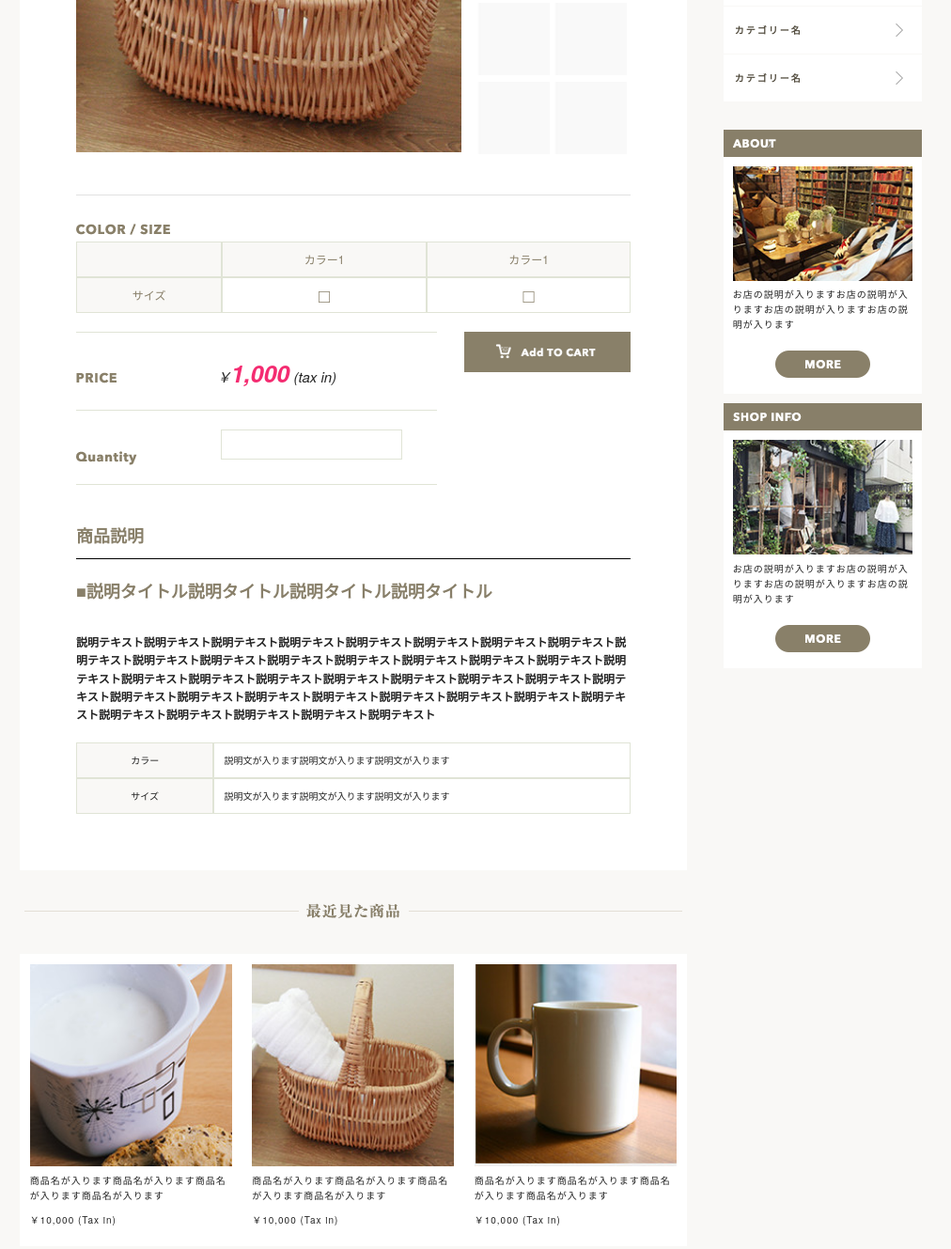
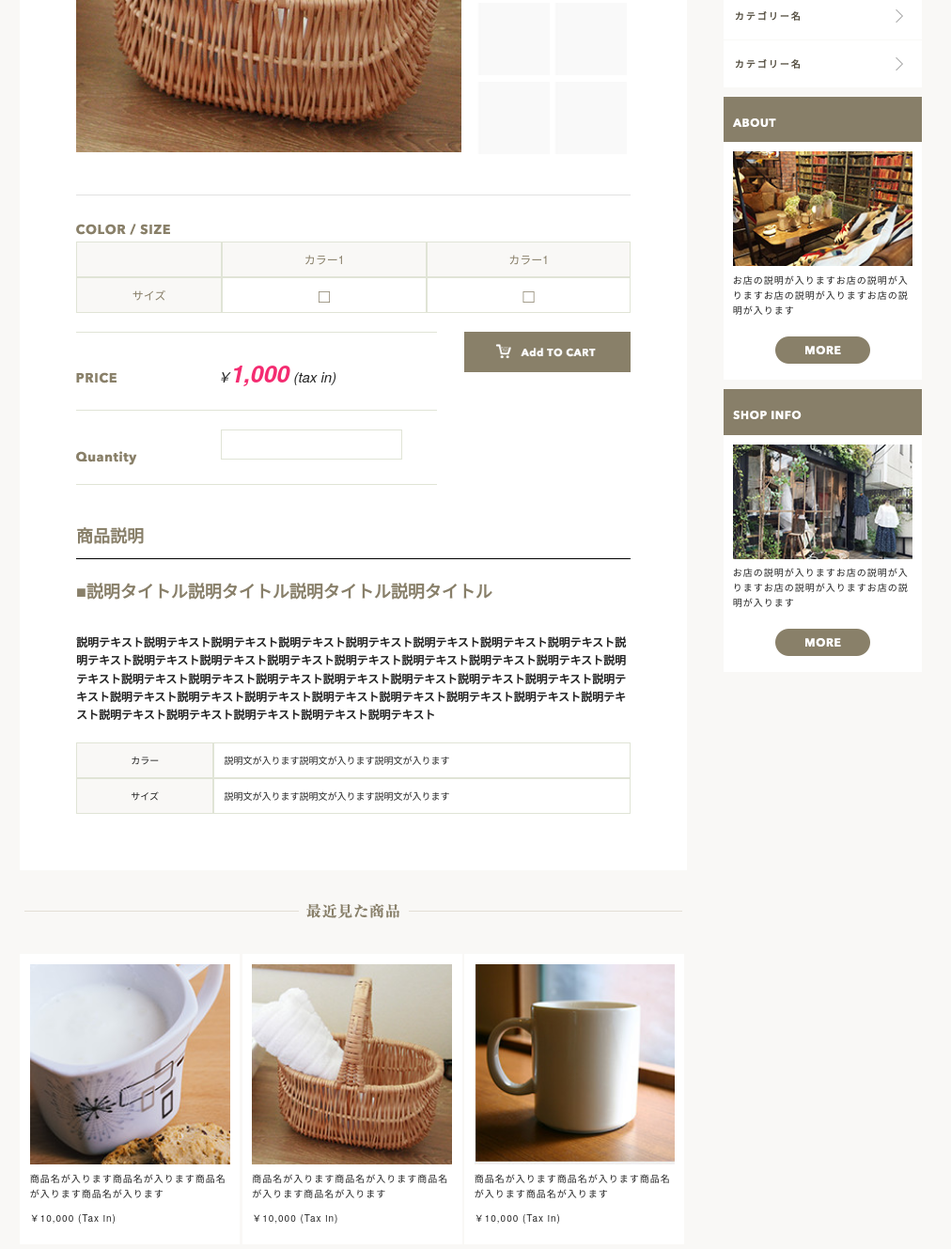
Before and after one commit to lily0507/shopping-site, a plain HTML site: page products.html in a window 1280 px wide. Shown: the part 534-1863 px from the top of the page at 94% size, without its empty margins (139-1151 px from the left). Drawn offline with nearby package versions, Linux system fonts and the light colour scheme.

Commit message:
shopping2

```diff
--- a/css/list.scss
+++ b/css/list.scss
@@ -139,10 +139,12 @@ header {
 .pan_box {
     width: 100%;
     background-color: #e8e4da;
+    border-radius: 3px;
 
     ul {
         list-style: none;
         margin-bottom: 10px;
+        padding-left: 10px;
     }
 
     li {
@@ -162,6 +164,11 @@ header {
     .sp_headimg {
         display: none;
     }
+    .pc_headimg {
+        img {
+            width: 100%;
+        }
+    }
 }
 @media (max-width: 550px) {
     .pc_headimg {
@@ -175,8 +182,10 @@ header {
     .item_box {
         background-color: white;
         padding: 1.5%;
-        width: 30.3%;
+        width: 30%;
         float: left;
+        margin-right: 0.3%;
+        margin-bottom: 0.3%;
 
         img {
             width: 100%;
@@ -193,7 +202,7 @@ header {
         .item_box {
             background-color: white;
             padding: 1.5%;
-            width: 47%;
+            width: 46.7%;
             float: left;
         }
     }
@@ -330,9 +339,6 @@ bottom {
 
 
 // ============== side start =================
-.side {
-    margin-top: 15px;
-}
 
 .search_box {
     background-color: white;
@@ -397,6 +403,7 @@ bottom {
     ul {
         list-style: none;
         text-align: justify;
+        margin-bottom: 0;
 
         li {
             line-height: 50px;
@@ -419,6 +426,17 @@ bottom {
     }
 }
 
+.rink_box2 {
+    background-color: $graybrown;
+    margin-top: 10px;
+    position: relative;
+
+    .rink_in2 {
+        padding: 10px;
+        vertical-align: middle;
+    }
+}
+
 .about_box {
     background-color: white;
     padding: 10px;
@@ -429,7 +447,8 @@ bottom {
         @media (max-width: 550px) {
             .aaa {
                 float: left;
-                width: 50%;
+                width: 47%;
+                margin-right: 10px;
             }
         }
 
--- a/css/pro.scss
+++ b/css/pro.scss
@@ -139,10 +139,12 @@ header {
 .pan_box {
     width: 100%;
     background-color: #e8e4da;
+    border-radius: 3px;
 
     ul {
         list-style: none;
         margin-bottom: 10px;
+        padding-left: 10px;
     }
 
     li {
@@ -224,12 +226,14 @@ header {
             overflow: hidden;
             margin-bottom: 0;
 
+
             .display_side {
                 width: 49%;
                 padding-left: 1%;
                 list-style: none;
                 float: left;
                 margin-bottom: 0;
+
             }
             img {
                 width: 95%;
@@ -249,12 +253,16 @@ header {
         }
 
         ul {
+            display: flex;
+            justify-content: space-between;
+            flex-wrap: wrap;
 
             .display_side {
                 width: 20%;
                 list-style: none;
                 margin-bottom: 0;
                 float:left;
+                text-align: center;
             }
             img {
                 width: 95%;
@@ -466,32 +474,16 @@ header {
     }
 }
 
-
-
-
-
-
-
-
-@media (min-width: 551px) {
-    .sp_headimg {
-        display: none;
-    }
-}
-@media (max-width: 550px) {
-    .pc_headimg {
-        display: none;
-    }
-}
-
 .items {
     overflow: hidden;
 
     .item_box {
         background-color: white;
         padding: 1.5%;
-        width: 30.3%;
+        width: 30%;
         float: left;
+        margin-right: 0.3%;
+        margin-bottom: 0.3%;
 
         img {
             width: 100%;
@@ -508,7 +500,7 @@ header {
         .item_box {
             background-color: white;
             padding: 1.5%;
-            width: 47%;
+            width: 46.7%;
             float: left;
         }
     }
@@ -622,9 +614,6 @@ bottom {
 
 
 // ============== side start =================
-.side {
-    margin-top: 15px;
-}
 
 .search_box {
     background-color: white;
@@ -689,6 +678,7 @@ bottom {
     ul {
         list-style: none;
         text-align: justify;
+        margin-bottom: 0;
 
         li {
             line-height: 50px;
@@ -711,6 +701,17 @@ bottom {
     }
 }
 
+.rink_box2 {
+    background-color: $graybrown;
+    margin-top: 10px;
+    position: relative;
+
+    .rink_in2 {
+        padding: 10px;
+        vertical-align: middle;
+    }
+}
+
 .about_box {
     background-color: white;
     padding: 10px;
@@ -721,7 +722,8 @@ bottom {
         @media (max-width: 550px) {
             .aaa {
                 float: left;
-                width: 50%;
+                width: 47%;
+                margin-right: 10px;
             }
         }
 
--- a/css/top.scss
+++ b/css/top.scss
@@ -181,8 +181,10 @@ header {
     .item_box {
         background-color: white;
         padding: 1.5%;
-        width: 30.3%;
+        width: 30%;
         float: left;
+        margin-right: 0.3%;
+        margin-bottom: 0.3%;
 
         img {
             width: 100%;
@@ -199,7 +201,7 @@ header {
         .item_box {
             background-color: white;
             padding: 1.5%;
-            width: 47%;
+            width: 46.7%;
             float: left;
         }
     }
@@ -283,9 +285,6 @@ header {
 
 
 // ============== side start =================
-.side {
-    margin-top: 15px;
-}
 
 .search_box {
     background-color: white;
@@ -350,6 +349,7 @@ header {
     ul {
         list-style: none;
         text-align: justify;
+        margin-bottom: 0;
 
         li {
             line-height: 50px;
@@ -372,6 +372,17 @@ header {
     }
 }
 
+.rink_box2 {
+    background-color: $graybrown;
+    margin-top: 10px;
+    position: relative;
+
+    .rink_in2 {
+        padding: 10px;
+        vertical-align: middle;
+    }
+}
+
 .about_box {
     background-color: white;
     padding: 10px;
@@ -382,7 +393,8 @@ header {
         @media (max-width: 550px) {
             .aaa {
                 float: left;
-                width: 50%;
+                width: 47%;
+                margin-right: 10px;
             }
         }
 
--- a/products.html
+++ b/products.html
@@ -265,9 +265,9 @@
           <li><a href="#">　カテゴリー名</a></li>
         </ul>
       </div>
-      <div class="rink_box">
-        <div class="rink_in">
-          <a><img class="link" src="images/top/about.png" alt="about"></a>
+      <div class="rink_box2">
+        <div class="rink_in2">
+          <a><img src="images/top/about.png" alt="about"></a>
         </div>
       </div>
       <div class="about_box">
@@ -279,9 +279,9 @@
           <a href="#"><img class="u-max-full-width" src="images/top/more_btn.png" alt="more"></a>
         </div>
       </div>
-      <div class="rink_box">
-        <div class="rink_in">
-          <a><img class="link" src="images/top/shop_info.png" alt="shopinfo"></a>
+      <div class="rink_box2">
+        <div class="rink_in2">
+          <a><img src="images/top/shop_info.png" alt="shopinfo"></a>
         </div>
       </div>
       <div class="about_box">
```
Also changed, not shown: index.html (+6 -6 lines), list.html (+6 -6 lines), css/list.css, css/pro.css, css/top.css, 4 other files.
